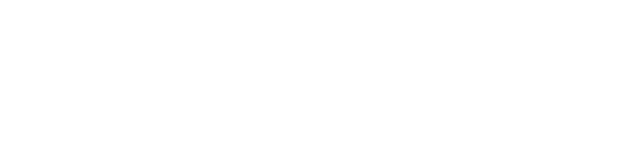
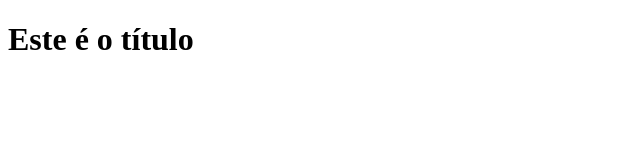
Before and after one commit to JuniorQuintas/git_jr, a plain HTML site: page index.html in a window 1280 px wide. Shown: the whole page, without its empty margins (0-640 px from the left). Drawn offline with Linux system fonts and the light colour scheme.

Commit message:
Inserindo o h1 no body
o títilo adicionado foi "Esse é o título"

```diff
--- a/index.html
+++ b/index.html
@@ -5,6 +5,6 @@
 	<title>Aprendendo GIT</title>
 </head>
 <body>
-
+	<h1>Este é o título </h1>
 </body>
 </html>
```
